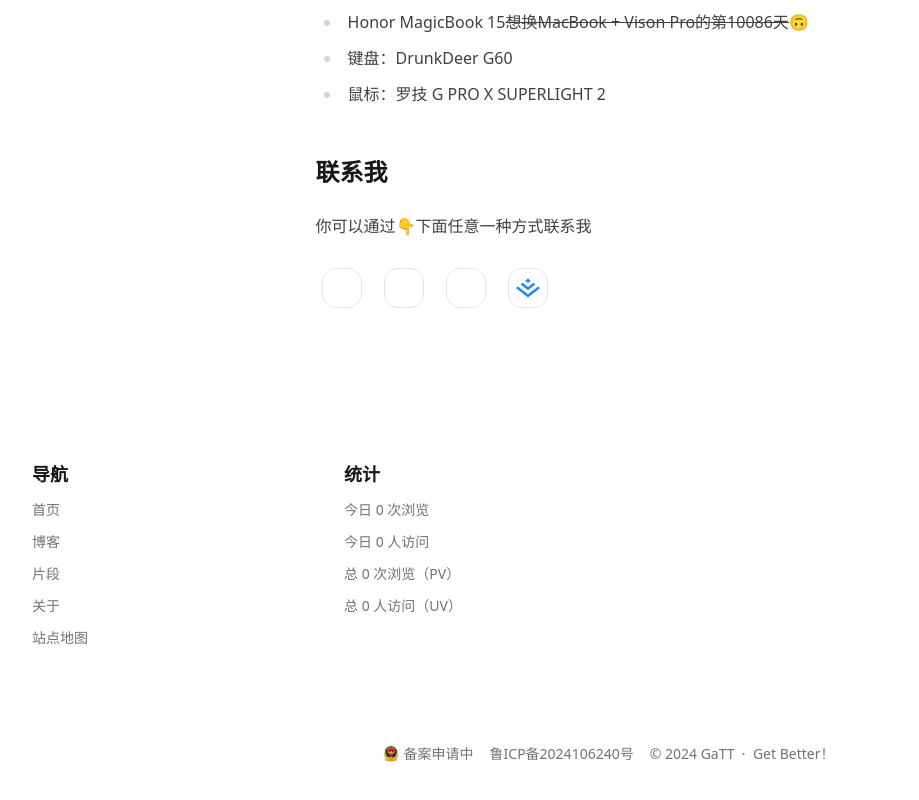
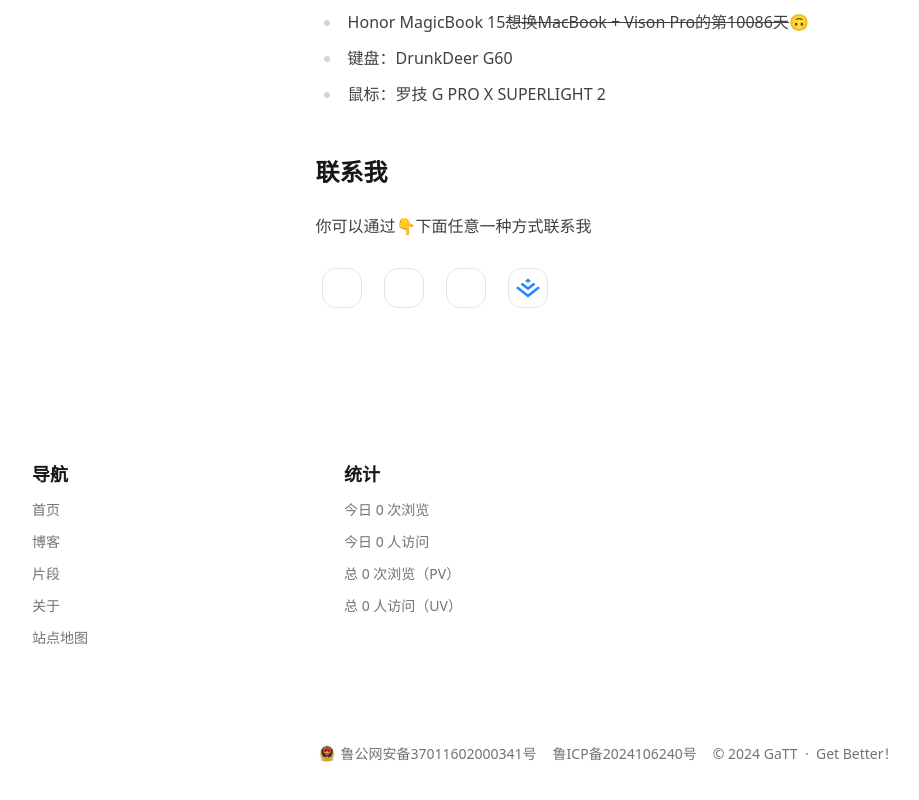
Before and after one commit to MattGRP/GaTT, a Next.js app: page /about in a window 1280 px wide. Shown: the part 864-1664 px from the top of the page, without its empty margins (32-951 px from the left). Built offline with nearby package versions, Linux system fonts and the light colour scheme; no server answers; the database is empty; what tailwindcss-animated, tailwindcss-debug-screens would draw is missing.

Commit message:
悬挂公安备案

```diff
--- a/constants/info.ts
+++ b/constants/info.ts
@@ -26,8 +26,8 @@ export const BEI_AN_NUMBER = "鲁ICP备2024106240号";
 export const BEI_AN_LINK = "https://beian.miit.gov.cn";
 
 /** 公安备案号 */
-export const GONG_AN_NUMBER = "备案申请中";
+export const GONG_AN_NUMBER = "鲁公网安备37011602000341号";
 
 /** 公安网站链接 */
 export const GONG_AN_LINK =
-  "http://www.beian.gov.cn/portal/registerSystemInfo?recordcode=";
+  "http://www.beian.gov.cn/portal/registerSystemInfo?recordcode=37011602000341";
```
